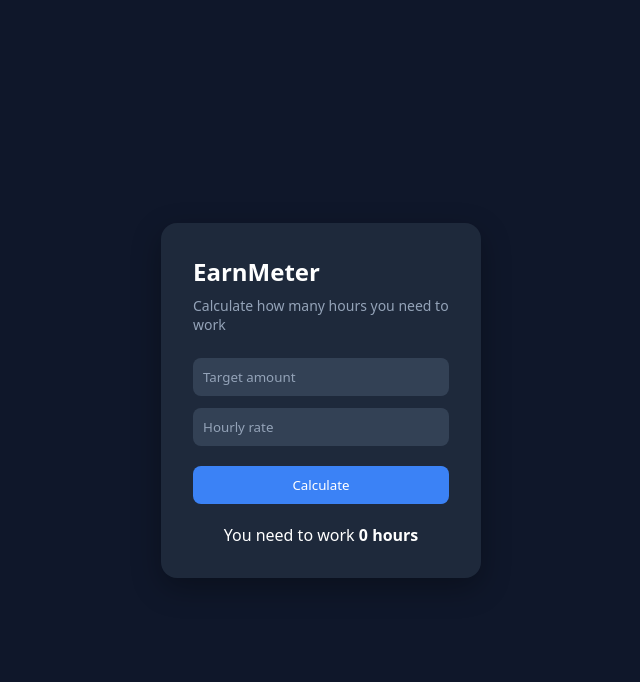
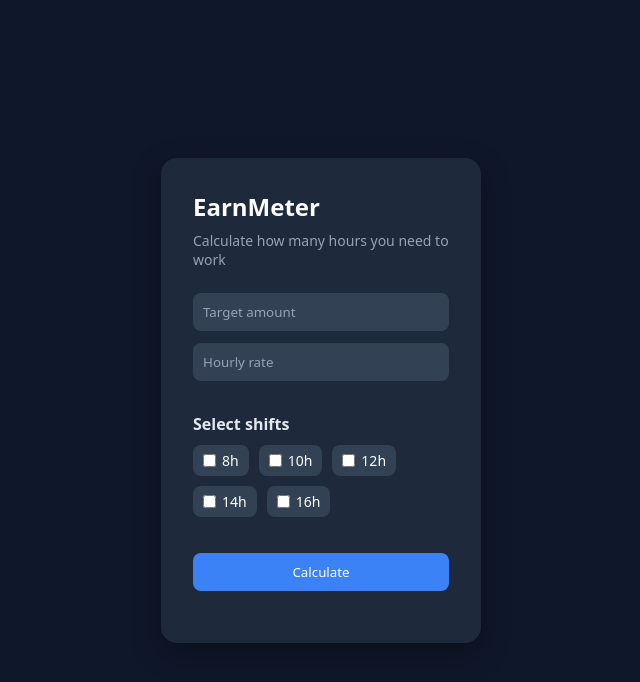
Before and after one commit to Nurbolat02/earnMeter, a React (Vite) app: page / in a window 1280 px wide. Shown: the top 682 px of the page, without its empty margins (319-959 px from the left). Built offline with nearby package versions, Linux system fonts and the light colour scheme.

Commit message:
small optimization

```diff
--- a/src/App.css
+++ b/src/App.css
@@ -78,3 +78,105 @@ body {
   text-align: center;
   font-size: 16px;
 }
+
+.shifts {
+  margin-top: 20px;
+  text-align: left;
+}
+
+.shifts h3 {
+  font-size: 16px;
+  margin-bottom: 10px;
+  color: #e2e8f0;
+}
+
+/* чекбоксы */
+.shift-options {
+  display: flex;
+  flex-wrap: wrap;
+  gap: 10px;
+  margin-bottom: 16px;
+}
+
+.shift-options label {
+  display: flex;
+  align-items: center;
+  gap: 6px;
+  background: #334155;
+  padding: 6px 10px;
+  border-radius: 8px;
+  cursor: pointer;
+  font-size: 14px;
+  transition: 0.2s;
+}
+
+.shift-options label:hover {
+  background: #475569;
+}
+
+.shift-options input {
+  accent-color: #3b82f6;
+}
+
+/* инпуты количества */
+.shift-counts {
+  display: flex;
+  flex-direction: column;
+  gap: 8px;
+}
+
+.shift-counts div {
+  display: flex;
+  justify-content: space-between;
+  align-items: center;
+  font-size: 14px;
+}
+
+.shift-counts input {
+  width: 70px;
+  padding: 6px;
+  border-radius: 6px;
+  border: none;
+  background: #334155;
+  color: white;
+}
+
+/* итог */
+.shift-summary {
+  margin-top: 16px;
+  padding-top: 12px;
+  border-top: 1px solid #334155;
+  font-size: 14px;
+}
+
+.shift-summary p {
+  display: flex;
+  justify-content: space-between;
+  margin-bottom: 4px;
+}
+
+.shift-summary strong {
+  color: #3b82f6;
+}
+.result-summary {
+  margin-top: 12px;
+  padding-top: 10px;
+  border-top: 1px solid #334155;
+  font-size: 14px;
+}
+
+.result-summary p {
+  display: flex;
+  justify-content: space-between;
+  margin-bottom: 4px;
+}
+
+.result-summary strong {
+  color: #e2e8f0;
+}
+
+.overtime {
+  margin-left: 6px;
+  color: #f87171;
+  font-size: 12px;
+}
--- a/src/App.tsx
+++ b/src/App.tsx
@@ -1,29 +1,10 @@
-import { useState } from "react";
+import { useEarnMeter } from "./hooks/useEarnMeter.tsx";
+import { EarnMeterForm } from "./components/EarnMeterForm.tsx";
+import { ResultDisplay } from "./components/ResultDisplay.tsx";
 import "./App.css";
 
 function App() {
-  const [targetAmount, setTargetAmount] = useState<number>();
-  const [hourlyRate, setHourlyRate] = useState<number>();
-  const [hoursToWork, setHoursToWork] = useState<number | null>(null);
-  const [error, setError] = useState<boolean>(false);
-
-  function handleSubmit(event: React.SubmitEvent<HTMLFormElement>): void {
-    event.preventDefault();
-    if (!targetAmount || !hourlyRate) return;
-    if (targetAmount < 0 || hourlyRate < 0) {
-      setError(true);
-      return;
-    }
-    setError(false);
-    setHoursToWork(Math.ceil(targetAmount / hourlyRate));
-  }
-
-  function handleChange(
-    event: React.ChangeEvent<HTMLInputElement>,
-    setFunction: React.Dispatch<React.SetStateAction<number | undefined>>,
-  ) {
-    setFunction(Number(event.target.value));
-  }
+  const earnMeter = useEarnMeter();
 
   return (
     <div className="app">
@@ -31,35 +12,10 @@ function App() {
         <h1 className="title">EarnMeter</h1>
         <p className="subtitle">Calculate how many hours you need to work</p>
 
-        <form onSubmit={(event) => handleSubmit(event)} className="form">
-          <input
-            value={targetAmount}
-            onChange={(event) => handleChange(event, setTargetAmount)}
-            type="number"
-            placeholder="Target amount"
-            className="input"
-          />
-
-          <input
-            value={hourlyRate}
-            onChange={(event) => handleChange(event, setHourlyRate)}
-            type="number"
-            placeholder="Hourly rate"
-            className="input"
-          />
-
-          <button className="button">Calculate</button>
-        </form>
+        <EarnMeterForm {...earnMeter} />
 
         <div className="result">
-          {error ? (
-            <strong>Please use only positive numbers</strong>
-          ) : (
-            <p>
-              You need to work{" "}
-              <strong>{hoursToWork !== null ? hoursToWork : 0} hours</strong>
-            </p>
-          )}
+          <ResultDisplay {...earnMeter} />
         </div>
       </div>
     </div>
--- /dev/null
+++ b/src/components/EarnMeterForm.tsx
@@ -0,0 +1,55 @@
+import { useEarnMeter } from "../hooks/useEarnMeter";
+
+type Props = ReturnType<typeof useEarnMeter>;
+
+export function EarnMeterForm({
+  targetAmount, setTargetAmount,
+  hourlyRate, setHourlyRate,
+  selectedShifts, shiftOptions,
+  toggleShift, handleFieldChange, calculate,
+}: Pick<Props,
+  "targetAmount" | "setTargetAmount" |
+  "hourlyRate" | "setHourlyRate" |
+  "selectedShifts" | "shiftOptions" |
+  "toggleShift" | "handleFieldChange" | "calculate"
+>) {
+  return (
+    <form
+      onSubmit={(e) => { e.preventDefault(); calculate(); }}
+      className="form"
+    >
+      <input
+        value={targetAmount ?? ""}
+        onChange={(e) => handleFieldChange(Number(e.target.value), setTargetAmount)}
+        type="number"
+        placeholder="Target amount"
+        className="input"
+      />
+      <input
+        value={hourlyRate ?? ""}
+        onChange={(e) => handleFieldChange(Number(e.target.value), setHourlyRate)}
+        type="number"
+        placeholder="Hourly rate"
+        className="input"
+      />
+
+      <div className="shifts">
+        <h3>Select shifts</h3>
+        <div className="shift-options">
+          {shiftOptions.map((shift) => (
+            <label key={shift}>
+              <input
+                type="checkbox"
+                checked={selectedShifts.includes(shift)}
+                onChange={() => toggleShift(shift)}
+              />
+              {shift}h
+            </label>
+          ))}
+        </div>
+      </div>
+
+      <button className="button">Calculate</button>
+    </form>
+  );
+}
--- /dev/null
+++ b/src/components/ResultDisplay.tsx
@@ -0,0 +1,55 @@
+type Props = {
+  message: string;
+  isCalculated: boolean;
+  hoursToWork: number | null;
+  actualHoursToWork: number | null;
+  selectedShifts: number[];
+  shiftCounts: Record<number, number>;
+  setShiftCounts: React.Dispatch<React.SetStateAction<Record<number, number>>>;
+};
+
+export function ResultDisplay({
+  message,
+  isCalculated,
+  hoursToWork,
+  actualHoursToWork,
+  selectedShifts,
+  shiftCounts,
+  setShiftCounts,
+}: Props) {
+  if (message) return <strong>{message}</strong>;
+  if (!isCalculated) return null;
+
+  const overtime = actualHoursToWork! - (hoursToWork ?? 0);
+
+  return (
+    <div className="result-summary">
+      <p>
+        Required: <strong>{hoursToWork ?? 0}h</strong>
+      </p>
+      <p>
+        Planned: <strong>{actualHoursToWork}h</strong>
+        {overtime > 0 && <span className="overtime"> (+{overtime}h)</span>}
+      </p>
+
+      <div className="shift-counts">
+        {selectedShifts.map((shift) => (
+          <div key={shift}>
+            <span>{shift}h shifts:</span>
+            <input
+              type="number"
+              className="input"
+              value={shiftCounts[shift] ?? ""}
+              onChange={(e) =>
+                setShiftCounts((prev) => ({
+                  ...prev,
+                  [shift]: Number(e.target.value),
+                }))
+              }
+            />
+          </div>
+        ))}
+      </div>
+    </div>
+  );
+}
--- /dev/null
+++ b/src/hooks/useEarnMeter.tsx
@@ -0,0 +1,76 @@
+import { useState } from "react";
+import { distributeShifts } from "../utils/distributeShifts.tsx";
+
+const SHIFT_OPTIONS = [8, 10, 12, 14, 16];
+
+export function useEarnMeter() {
+  const [targetAmount, setTargetAmount] = useState<number>();
+  const [hourlyRate, setHourlyRate] = useState<number>();
+  const [selectedShifts, setSelectedShifts] = useState<number[]>([]);
+  const [shiftCounts, setShiftCounts] = useState<Record<number, number>>({});
+  const [hoursToWork, setHoursToWork] = useState<number | null>(null);
+  const [actualHoursToWork, setActualHoursToWork] = useState<number | null>(
+    null,
+  );
+  const [message, setMessage] = useState("");
+  const [isCalculated, setIsCalculated] = useState(false);
+
+  function toggleShift(shift: number) {
+    setSelectedShifts((prev) =>
+      prev.includes(shift) ? prev.filter((s) => s !== shift) : [...prev, shift],
+    );
+  }
+
+  function handleFieldChange(
+    value: number,
+    setter: React.Dispatch<React.SetStateAction<number | undefined>>,
+  ) {
+    setter(value);
+    setIsCalculated(false);
+  }
+
+  function validate(): string | null {
+    if (targetAmount === undefined || hourlyRate === undefined)
+      return "Please input target amount and hourly rate";
+    if (targetAmount <= 0 || hourlyRate <= 0)
+      return "Please use only positive numbers more than 0";
+    if (selectedShifts.length === 0)
+      return "Please choose length of shifts you would like to work";
+    return null;
+  }
+
+  function calculate() {
+    const error = validate();
+    if (error) {
+      setMessage(error);
+      return;
+    }
+
+    setMessage("");
+    const required = Math.ceil(targetAmount! / hourlyRate!);
+    const { counts, totalHours } = distributeShifts(selectedShifts, required);
+
+    setHoursToWork(required);
+    setShiftCounts(counts);
+    setActualHoursToWork(totalHours);
+    setIsCalculated(true);
+  }
+
+  return {
+    targetAmount,
+    setTargetAmount,
+    hourlyRate,
+    setHourlyRate,
+    selectedShifts,
+    shiftCounts,
+    setShiftCounts,
+    hoursToWork,
+    actualHoursToWork,
+    message,
+    isCalculated,
+    shiftOptions: SHIFT_OPTIONS,
+    toggleShift,
+    handleFieldChange,
+    calculate,
+  };
+}
--- /dev/null
+++ b/src/utils/distributeShifts.tsx
@@ -0,0 +1,34 @@
+export function distributeShifts(shifts: number[], target: number) {
+  const counts: Record<number, number> = {};
+  shifts.forEach((s) => (counts[s] = 0));
+
+  const avgShift = shifts.reduce((sum, s) => sum + s, 0) / shifts.length;
+  const totalShifts = Math.ceil(target / avgShift);
+
+  for (let i = 0; i < totalShifts; i++) {
+    counts[shifts[i % shifts.length]]++;
+  }
+
+  let totalHours = Object.entries(counts).reduce(
+    (sum, [shift, count]) => sum + Number(shift) * count,
+    0
+  );
+
+  while (totalHours < target) {
+    let bestShift = shifts[0];
+    let minOver = Infinity;
+
+    for (const shift of shifts) {
+      const over = totalHours + shift - target;
+      if (over >= 0 && over < minOver) {
+        minOver = over;
+        bestShift = shift;
+      }
+    }
+
+    counts[bestShift]++;
+    totalHours += bestShift;
+  }
+
+  return { counts, totalHours };
+}
```
Also changed, not shown: src/check.txt (added).
